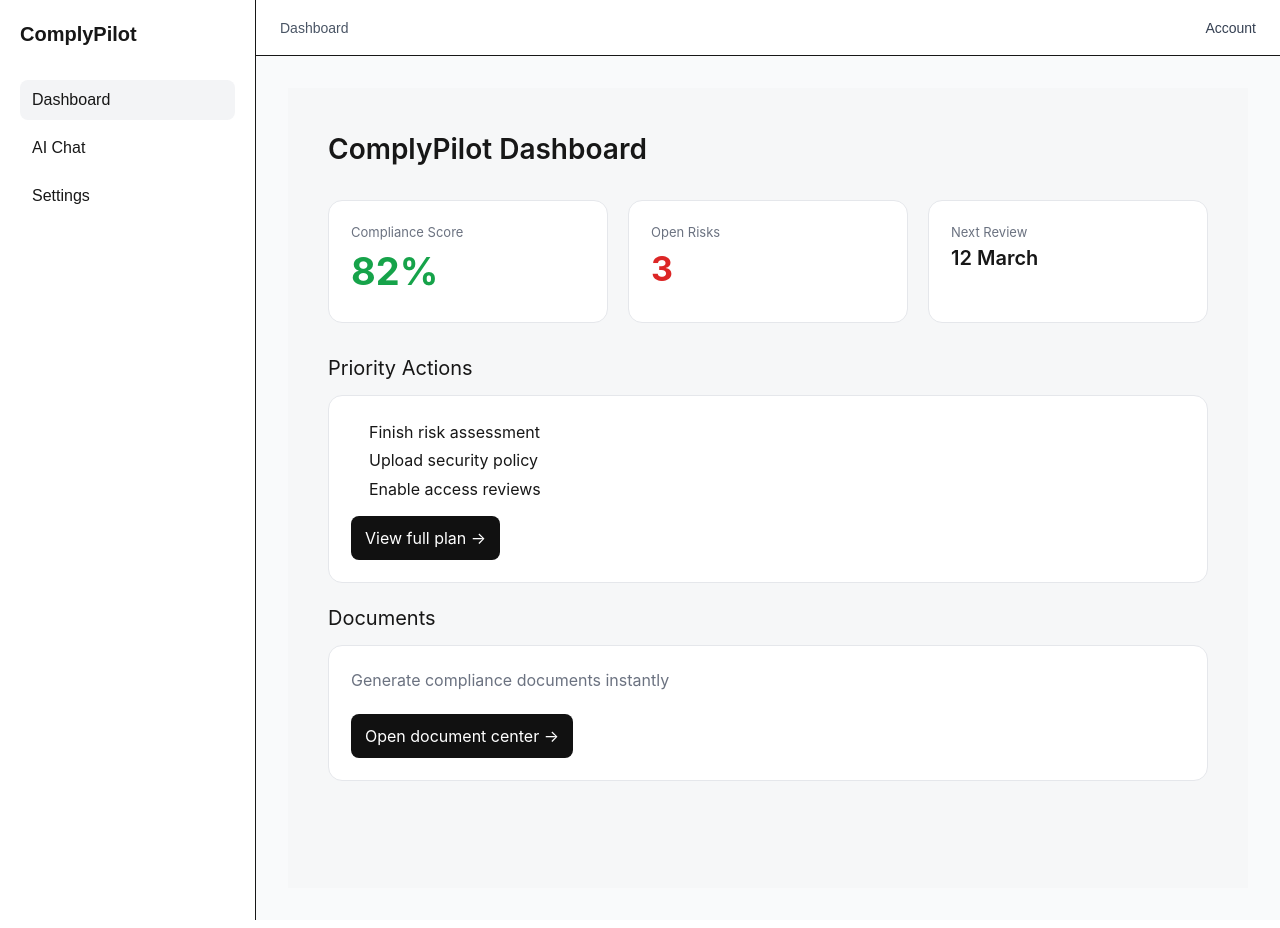
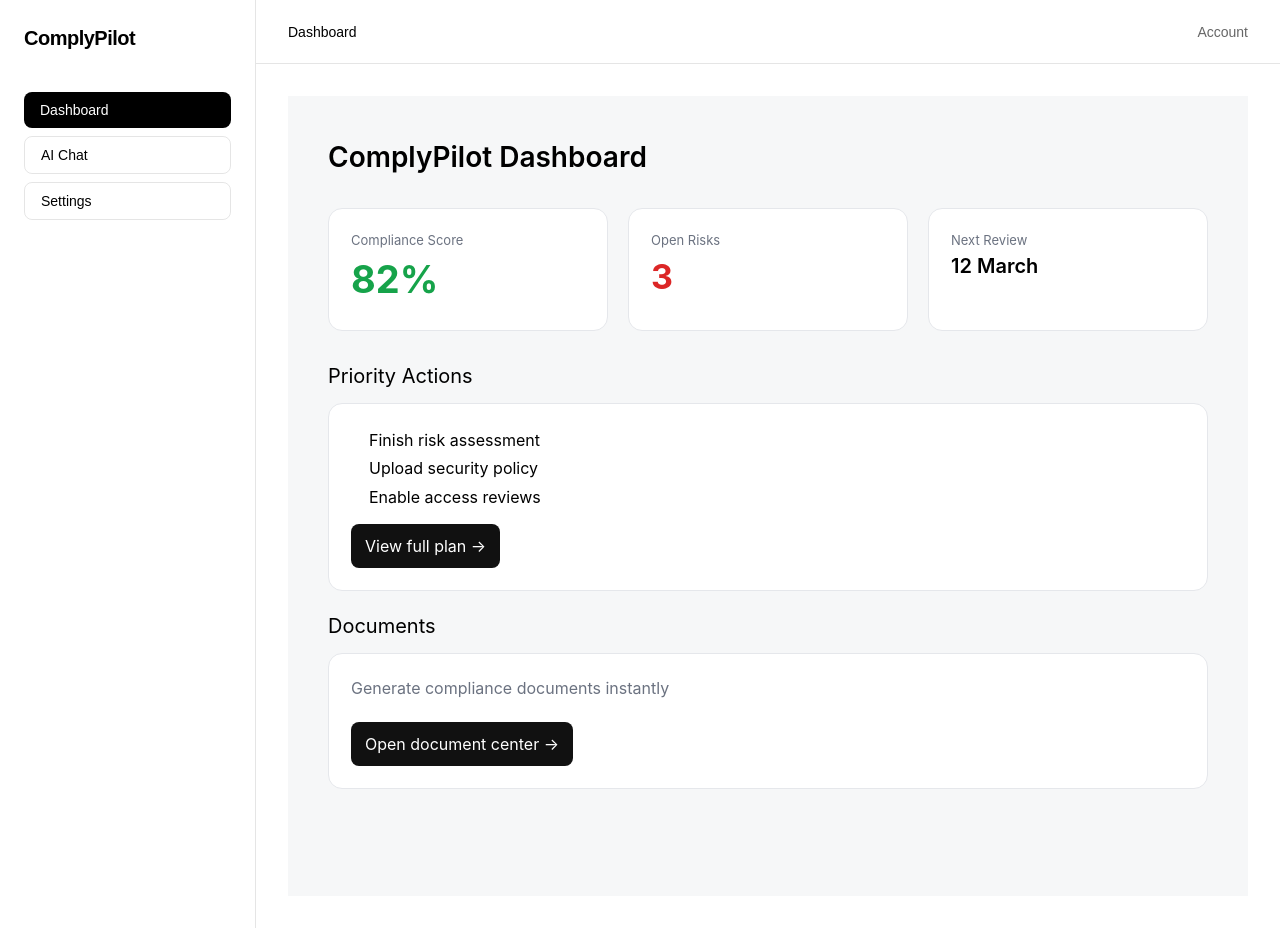
Before and after one commit to abdisamad9009-dot/complypilot-frontend, a Next.js app: page /dashboard in a window 1280 px wide. Built offline with nearby package versions, Linux system fonts and the light colour scheme.

Commit message:
Update layout.tsx

```diff
--- a/app/dashboard/layout.tsx
+++ b/app/dashboard/layout.tsx
@@ -1,38 +1,59 @@
-export default function DashboardLayout({ children }: { children: React.ReactNode }) {
+export default function DashboardLayout({
+  children,
+}: {
+  children: React.ReactNode;
+}) {
   return (
-    <div className="min-h-screen bg-gray-50 flex">
+    <div className="min-h-screen bg-white text-black flex">
 
       {/* Sidebar */}
-      <aside className="w-64 bg-white border-r p-5">
-        <div className="text-xl font-semibold mb-8">ComplyPilot</div>
+      <aside className="w-64 bg-white border-r border-black/10 p-6">
+        <div className="text-xl font-semibold mb-10 tracking-tight">
+          ComplyPilot
+        </div>
 
-        <nav className="space-y-2">
-          <a href="/dashboard" className="block px-3 py-2 rounded-lg bg-gray-100">
+        <nav className="space-y-2 text-sm font-medium">
+          <a
+            href="/dashboard"
+            className="block px-4 py-2 rounded-lg bg-black text-white"
+          >
             Dashboard
           </a>
 
-          <a href="/chat" className="block px-3 py-2 rounded-lg hover:bg-gray-100">
+          <a
+            href="/chat"
+            className="block px-4 py-2 rounded-lg border border-black/10 hover:bg-black hover:text-white transition"
+          >
             AI Chat
           </a>
 
-          <a href="/settings" className="block px-3 py-2 rounded-lg hover:bg-gray-100">
+          <a
+            href="/settings"
+            className="block px-4 py-2 rounded-lg border border-black/10 hover:bg-black hover:text-white transition"
+          >
             Settings
           </a>
         </nav>
       </aside>
 
-      {/* Main area */}
+      {/* Main Area */}
       <div className="flex-1">
-        <div className="h-14 bg-white border-b flex items-center justify-between px-6">
-          <span className="text-sm text-gray-600">Dashboard</span>
-          <span className="text-sm text-gray-700">Account</span>
+
+        {/* Top Bar */}
+        <div className="h-16 border-b border-black/10 flex items-center justify-between px-8">
+          <span className="text-sm font-medium">
+            Dashboard
+          </span>
+          <span className="text-sm text-black/60">
+            Account
+          </span>
         </div>
 
+        {/* Page Content */}
         <div className="p-8">
           {children}
         </div>
       </div>
-
     </div>
   );
 }
```
